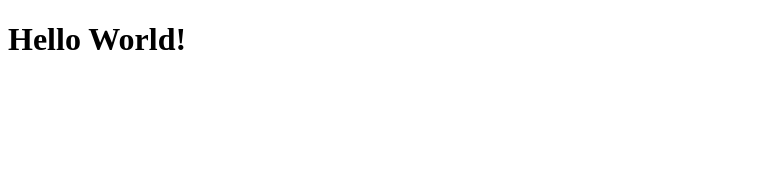
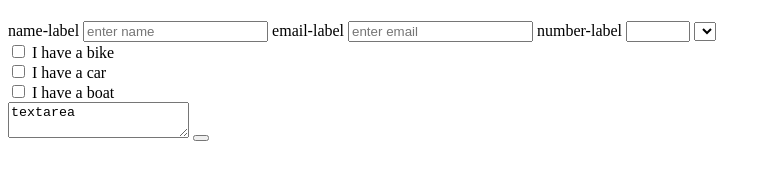
Before and after one commit to Lul-Abdifan/Microverse-trial1, a plain HTML site: page index.html in a window 1280 px wide. Shown: the whole page, without its empty margins (0-771 px from the left). Drawn offline with Linux system fonts and the light colour scheme.

Commit message:
compltet

```diff
--- a/index.html
+++ b/index.html
@@ -21,7 +21,38 @@
     - The freeCodeCamp Team
 
     -->
-    <h1>Hello World!</h1>
+      <h1 id="title"></h1>
+      <p id="description"></p>
+      <form  id="survey-form">
+
+
+        <label for="name" id="name-label" >name-label</label>
+        <input type="text" id="name" required placeholder="enter name" />
+        <label for="email" id="email-label" >email-label</label>
+
+        <input type="email" id="email" required  placeholder="enter email"/>
+        <label for="number" id="number-label"  placeholder="enter number between 0 and 100">number-label</label>
+
+        <input type="number" id="number" min="0" max="100" >
+
+        <select name="" id="dropdown">
+          <option value="a"></option>
+          <option value="b"></option>
+
+        </select>
+
+        <div id="checkbox">
+          <input type="checkbox" id="vehicle1" name="vehicle1" value="Bike">
+          <label for="vehicle1"> I have a bike</label><br>
+          <input type="checkbox" id="vehicle2" name="vehicle2" value="Car">
+          <label for="vehicle2"> I have a car</label><br>
+          <input type="checkbox" id="vehicle3" name="vehicle3" value="Boat">
+          <label for="vehicle3"> I have a boat</label><br>
+        </div>
+
+        <textarea>textarea</textarea>
+        <button id="submit"></button>
+      </form>
     <script  src="js/index.js"></script>
   </body>
 </html>
```
